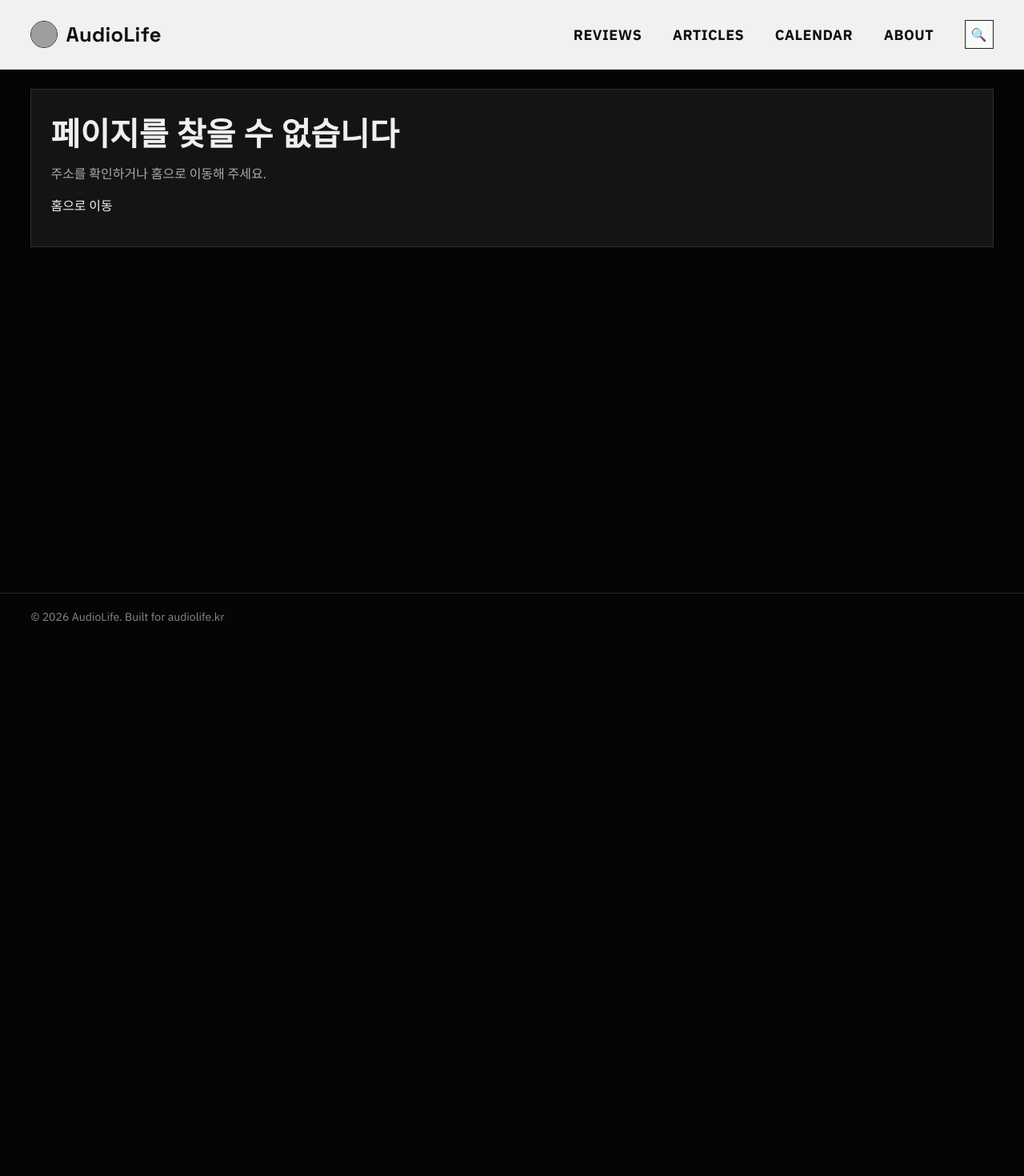
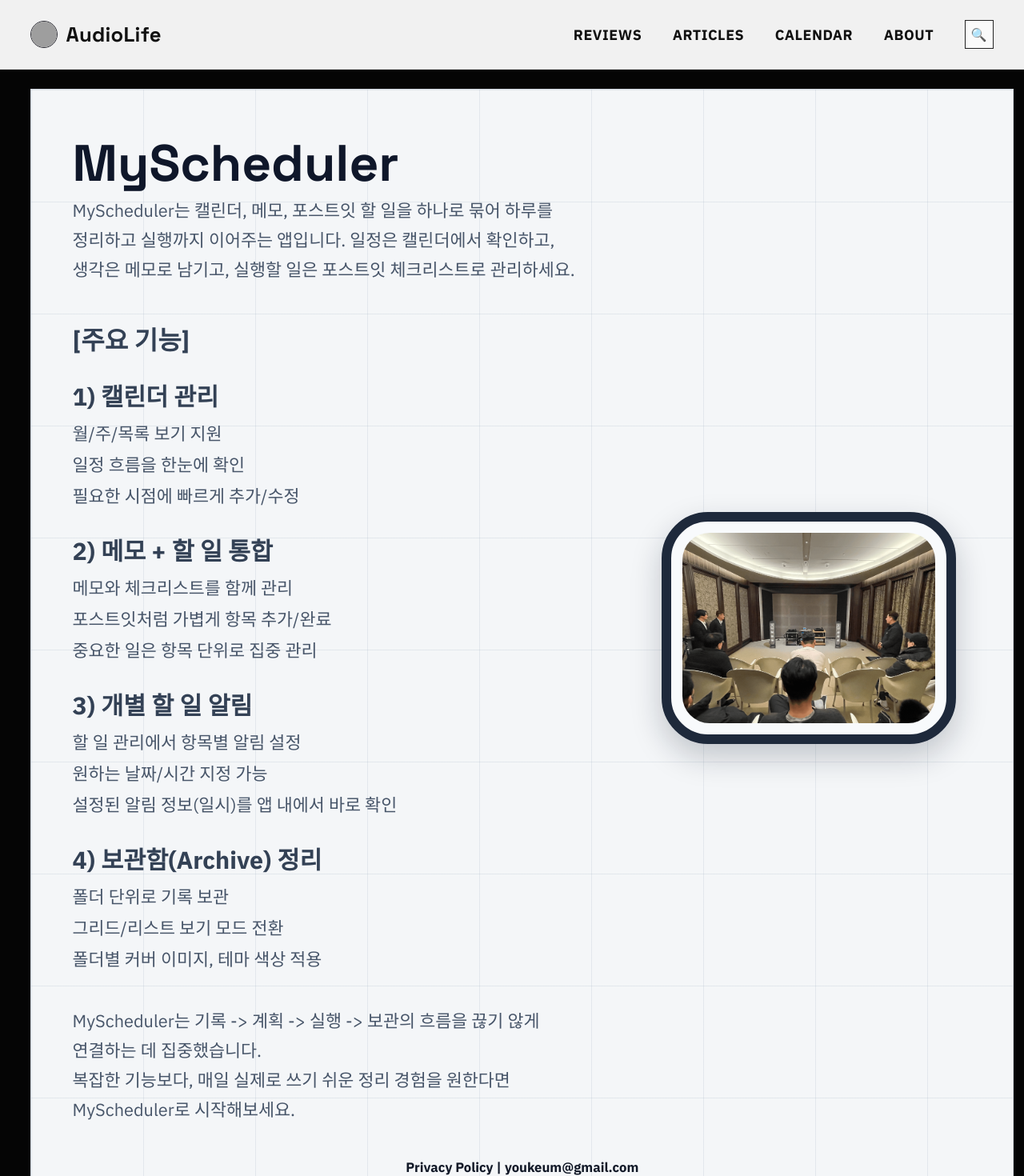
Before and after one commit to youkeum/audiolife, a Next.js app: page /ms-briefing-7f3a in a window 1280 px wide. Before the commit this address had no page. Shown: the top 1470 px of the page at 80% size. Before the commit the page ends 800 px from the top, so only its background shows below. Built offline with nearby package versions, Linux system fonts and the light colour scheme; grey boxes are pictures that could not be loaded.

Commit message:
Add private MyScheduler pages and refine calendar modal behavior

```diff
--- a/app/calendar/page.tsx
+++ b/app/calendar/page.tsx
@@ -10,7 +10,6 @@ export const metadata: Metadata = {
 export default function CalendarPage() {
   return (
     <>
-      <h1 className="page-title">Audio Event Calendar</h1>
       <EventCalendar events={audioEvents} />
     </>
   );
--- a/app/globals.css
+++ b/app/globals.css
@@ -826,9 +826,11 @@ footer {
   inset: 0;
   background: rgba(4, 6, 12, 0.75);
   display: grid;
-  place-items: center;
+  justify-items: center;
+  align-items: start;
   z-index: 300;
   padding: 20px;
+  overflow-y: auto;
 }
 
 .event-modal {
@@ -838,6 +840,9 @@ footer {
   border: 1px solid #2d2d2d;
   position: relative;
   padding: 20px;
+  margin: 0 0 20px;
+  max-height: calc(100vh - 40px);
+  overflow-y: auto;
 }
 
 .event-modal-close {
@@ -880,11 +885,145 @@ footer {
 }
 
 .event-modal-image {
+  display: block;
   width: 100%;
   margin-top: 10px;
-  object-fit: cover;
-  max-height: 420px;
+  height: auto;
+  max-height: none;
   border: 1px solid #d2d2d2;
+}
+
+.private-sheet {
+  margin: 0 auto;
+  width: min(1400px, 96vw);
+  background: #f4f6f8;
+  color: #334155;
+  border: 1px solid #d5dbe3;
+  min-height: calc(100vh - 180px);
+  padding: clamp(24px, 4vw, 64px);
+}
+
+.private-grid {
+  background-image:
+    linear-gradient(to right, rgba(148, 163, 184, 0.18) 1px, transparent 1px),
+    linear-gradient(to bottom, rgba(148, 163, 184, 0.18) 1px, transparent 1px);
+  background-size: 140px 140px;
+}
+
+.private-overview {
+  display: grid;
+  grid-template-columns: minmax(0, 1.3fr) minmax(320px, 0.8fr);
+  gap: clamp(20px, 4vw, 70px);
+}
+
+.private-overview h1 {
+  margin: 0;
+  color: #0f172a;
+  font-size: clamp(2.5rem, 5vw, 5rem);
+  font-family: "Space Grotesk", "IBM Plex Sans", sans-serif;
+}
+
+.private-overview h2 {
+  margin-top: 36px;
+  margin-bottom: 14px;
+  font-size: 2rem;
+  color: #334155;
+}
+
+.private-overview h3 {
+  margin-top: 26px;
+  margin-bottom: 8px;
+  color: #334155;
+  font-size: 1.9rem;
+}
+
+.private-overview p,
+.private-overview li {
+  margin: 0;
+  color: #475569;
+  font-size: clamp(1rem, 1.7vw, 2.8rem);
+  line-height: 1.7;
+  word-break: keep-all;
+}
+
+.private-overview p + h2 {
+  margin-top: 44px;
+}
+
+.private-overview ul {
+  margin: 0;
+  padding-left: 0;
+  list-style: none;
+  display: grid;
+  gap: 2px;
+}
+
+.private-closing {
+  margin-top: 40px !important;
+}
+
+.private-phone-wrap {
+  display: flex;
+  justify-content: center;
+  align-items: center;
+}
+
+.private-phone {
+  width: min(440px, 90%);
+  border: 12px solid #1e293b;
+  border-radius: 58px;
+  padding: 14px;
+  background: #f8fafc;
+  box-shadow: 0 16px 38px rgba(15, 23, 42, 0.22);
+}
+
+.private-phone img {
+  width: 100%;
+  height: auto;
+  border-radius: 34px;
+  display: block;
+}
+
+.private-footer-note {
+  margin: 42px 0 0;
+  text-align: center;
+  color: #111827;
+  font-size: clamp(0.95rem, 1.3vw, 2rem);
+  font-weight: 600;
+}
+
+.private-policy-screen {
+  width: min(1400px, 96vw);
+  margin: 0 auto;
+  min-height: calc(100vh - 180px);
+  background: #f3f4f6;
+  color: #334155;
+  display: grid;
+  align-content: center;
+  justify-items: center;
+  text-align: center;
+  padding: 20px;
+}
+
+.private-policy-brand {
+  margin: 0;
+  font-family: "Space Grotesk", "IBM Plex Sans", sans-serif;
+  color: #334155;
+  font-size: clamp(2rem, 4vw, 4.7rem);
+}
+
+.private-policy-screen h1 {
+  margin: 0;
+  color: #0f172a;
+  font-size: clamp(3rem, 7vw, 8rem);
+  font-family: "Space Grotesk", "IBM Plex Sans", sans-serif;
+  line-height: 1;
+}
+
+.private-policy-screen p {
+  margin-top: clamp(24px, 7vw, 120px);
+  color: #334155;
+  font-size: clamp(1rem, 2.5vw, 3rem);
 }
 
 @keyframes fade-up {
@@ -973,6 +1112,14 @@ footer {
   .event-pill {
     font-size: 0.72rem;
   }
+
+  .private-overview {
+    grid-template-columns: 1fr;
+  }
+
+  .private-phone {
+    width: min(380px, 100%);
+  }
 }
 
 @media (max-width: 640px) {
--- /dev/null
+++ b/app/ms-briefing-7f3a/page.tsx
@@ -0,0 +1,69 @@
+import type { Metadata } from "next";
+
+export const metadata: Metadata = {
+  title: "MyScheduler Briefing",
+  robots: {
+    index: false,
+    follow: false
+  }
+};
+
+export default function MsBriefingPage() {
+  return (
+    <section className="private-sheet private-grid">
+      <div className="private-overview">
+        <div>
+          <h1>MyScheduler</h1>
+          <p>
+            MyScheduler는 캘린더, 메모, 포스트잇 할 일을 하나로 묶어 하루를 정리하고 실행까지 이어주는 앱입니다.
+            일정은 캘린더에서 확인하고, 생각은 메모로 남기고, 실행할 일은 포스트잇 체크리스트로 관리하세요.
+          </p>
+
+          <h2>[주요 기능]</h2>
+
+          <h3>1) 캘린더 관리</h3>
+          <ul>
+            <li>월/주/목록 보기 지원</li>
+            <li>일정 흐름을 한눈에 확인</li>
+            <li>필요한 시점에 빠르게 추가/수정</li>
+          </ul>
+
+          <h3>2) 메모 + 할 일 통합</h3>
+          <ul>
+            <li>메모와 체크리스트를 함께 관리</li>
+            <li>포스트잇처럼 가볍게 항목 추가/완료</li>
+            <li>중요한 일은 항목 단위로 집중 관리</li>
+          </ul>
+
+          <h3>3) 개별 할 일 알림</h3>
+          <ul>
+            <li>할 일 관리에서 항목별 알림 설정</li>
+            <li>원하는 날짜/시간 지정 가능</li>
+            <li>설정된 알림 정보(일시)를 앱 내에서 바로 확인</li>
+          </ul>
+
+          <h3>4) 보관함(Archive) 정리</h3>
+          <ul>
+            <li>폴더 단위로 기록 보관</li>
+            <li>그리드/리스트 보기 모드 전환</li>
+            <li>폴더별 커버 이미지, 테마 색상 적용</li>
+          </ul>
+
+          <p className="private-closing">
+            MyScheduler는 기록 -&gt; 계획 -&gt; 실행 -&gt; 보관의 흐름을 끊기 않게 연결하는 데 집중했습니다.
+            <br />
+            복잡한 기능보다, 매일 실제로 쓰기 쉬운 정리 경험을 원한다면 MyScheduler로 시작해보세요.
+          </p>
+        </div>
+
+        <aside className="private-phone-wrap" aria-label="MyScheduler App Preview">
+          <div className="private-phone">
+            <img src="/posts/calendar/1.png" alt="MyScheduler app preview" />
+          </div>
+        </aside>
+      </div>
+
+      <p className="private-footer-note">Privacy Policy | youkeum@gmail.com</p>
+    </section>
+  );
+}
```
Also changed, not shown: app/ms-policy-31x9/page.tsx (added, +19 -0 lines), app/robots.ts (+7 -4 lines), components/EventCalendar.tsx (+15 -14 lines), content/events.ts (+30 -2 lines), public/posts/calendar/2.png (added), 1 other file (tests, documents, lock files or other folders).
